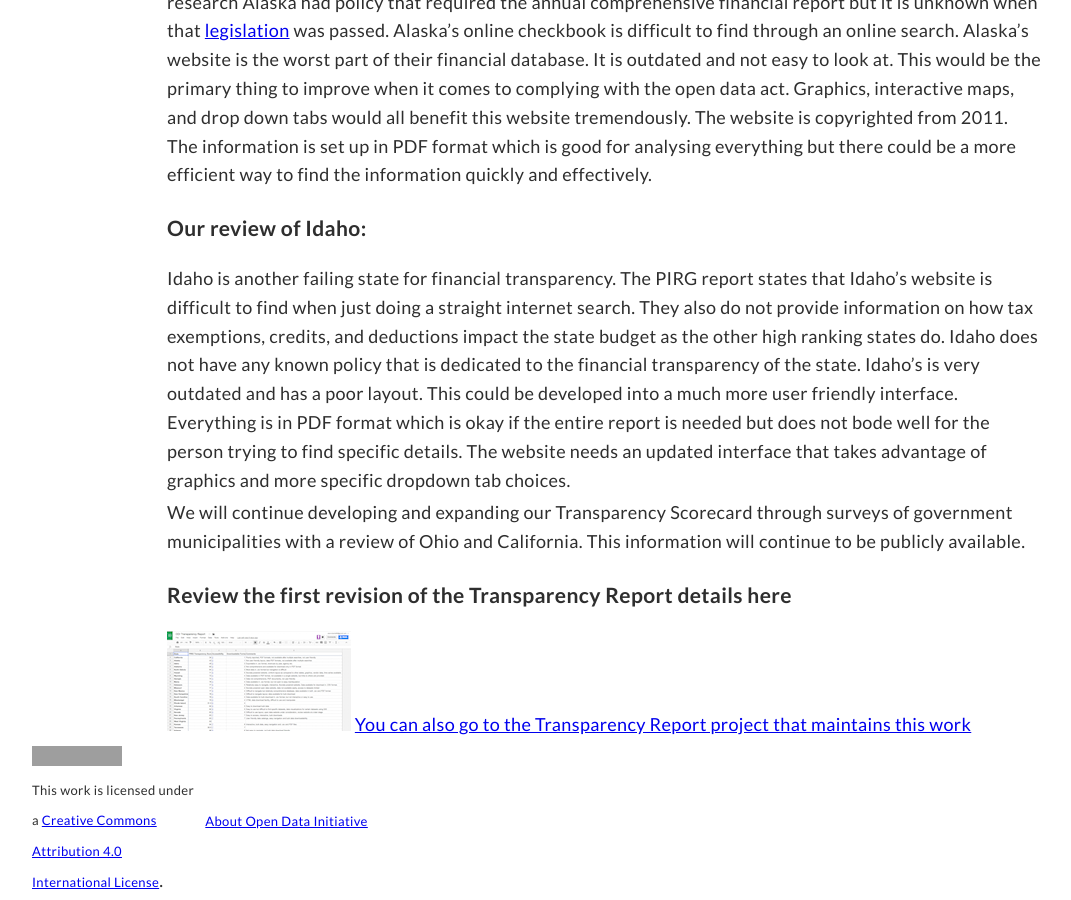
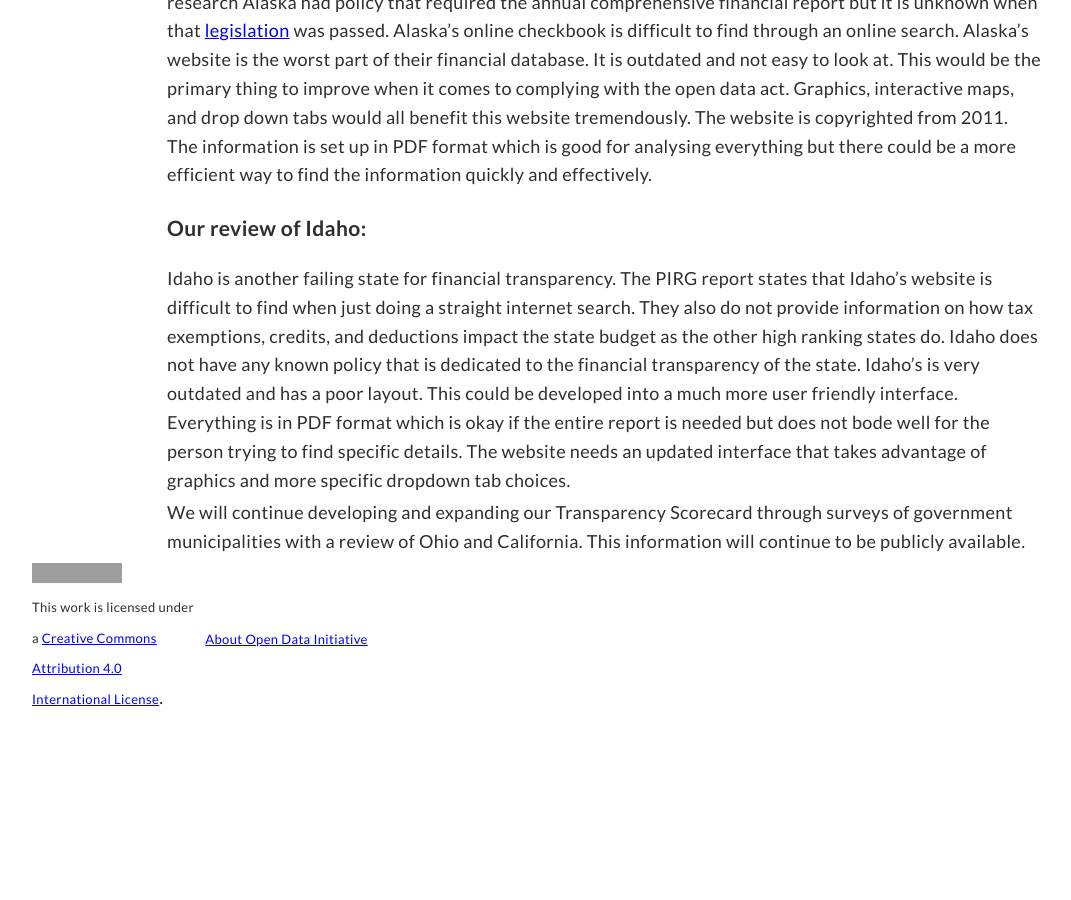
Before and after one commit to opendatainitiative/opendatainitiative.github.io, a Jekyll site: the page built from transparency-scorecard.md, in a window 1280 px wide and 900 px high, scrolled down 2740 px. Shown: the whole window, without its empty margins (35-1106 px from the left). Built offline with Jekyll 4.4.1, drawn with Linux system fonts in a browser that asks for light colours; after the commit the page ends 3457 px from its top, so only the background shows below that; grey boxes are pictures that could not be loaded.

Commit message:
remove bad project reference

```diff
--- a/transparency-scorecard.md
+++ b/transparency-scorecard.md
@@ -45,14 +45,8 @@ title: Transparency Scorecard
       <td colspan="2"><h3>Our review of Alaska:</h3> Alaska also received a failing grade from the PIRG report for a multitude of reasons. According to our research Alaska had policy that required the annual comprehensive financial report but it is unknown when that <a href="http://www.akleg.gov/basis/Home/BillsandLaws">legislation</a> was passed. Alaska’s online checkbook is difficult to find through an online search. Alaska’s website is the worst part of their financial database. It is outdated and not easy to look at. This would be the primary thing to improve when it comes to complying with the open data act. Graphics, interactive maps, and drop down tabs would all benefit this website tremendously. The website is copyrighted from 2011. The information is set up in PDF format which is good for analysing  everything but there could be a more efficient way to find the information quickly and effectively.</td>
   </tr>
   <tr>
-          <td colspan="2"><h3>Our review of Idaho: </h3> Idaho is another failing state for financial transparency. The PIRG report states that Idaho’s website is difficult to find when just doing a straight internet search. They also do not provide information on how tax exemptions,  credits, and deductions impact the state budget as the other high ranking states do. Idaho does not have any known policy that is dedicated to the financial transparency of the state. Idaho’s is very outdated and has a poor layout. This could be developed into a much more user friendly interface. Everything is in PDF format which is okay if the entire report is needed but does not bode well for the person trying to find specific details. The website needs an updated interface that takes advantage of graphics and more specific dropdown tab choices.</td>
+          <td colspan="2"><h3>Our review of Idaho: </h3> Idaho is another failing state for financial transparency. The PIRG report states that Idaho’s website is difficult to find when just doing a straight internet search. They also do not provide information on how tax exemptions,  credits, and deductions impact the state budget as the other high ranking states do. Idaho does not have any known policy that is dedicated to the financial transparency of the state. Idaho’s is very outdated and has a poor layout. This could be developed into a much more user friendly interface. Everything is in PDF format which is okay if the entire report is needed but does not bode well for the person trying to find specific details. The website needs an updated interface that takes advantage of graphics and more specific dropdown tab choices.<br></td>
   </tr>
   <tr>
       <td colspan="2">We will continue developing and expanding our Transparency Scorecard through surveys of government municipalities with a review of Ohio and California. This information will continue to be publicly available.</td>
   </tr>
-    <tr>
-      <td colspan="2"><h3>Review the first revision of the Transparency Report details here</h3>
-        <a href="https://docs.google.com/spreadsheets/d/1xUCq0jGeQjpt2noZF7d28wEglzHBIFxemSs3eBZTyiw/edit?usp=sharing"><img src="/assets/img/transparency_report_icon.png" alt="ODI Transparency Report"></a>
-        <a href="http://wiki.opendatainitiative.io/Projects/Transparency_Report">You can also go to the Transparency Report project that maintains this work</a>
-     </td>
-  </tr>
```
